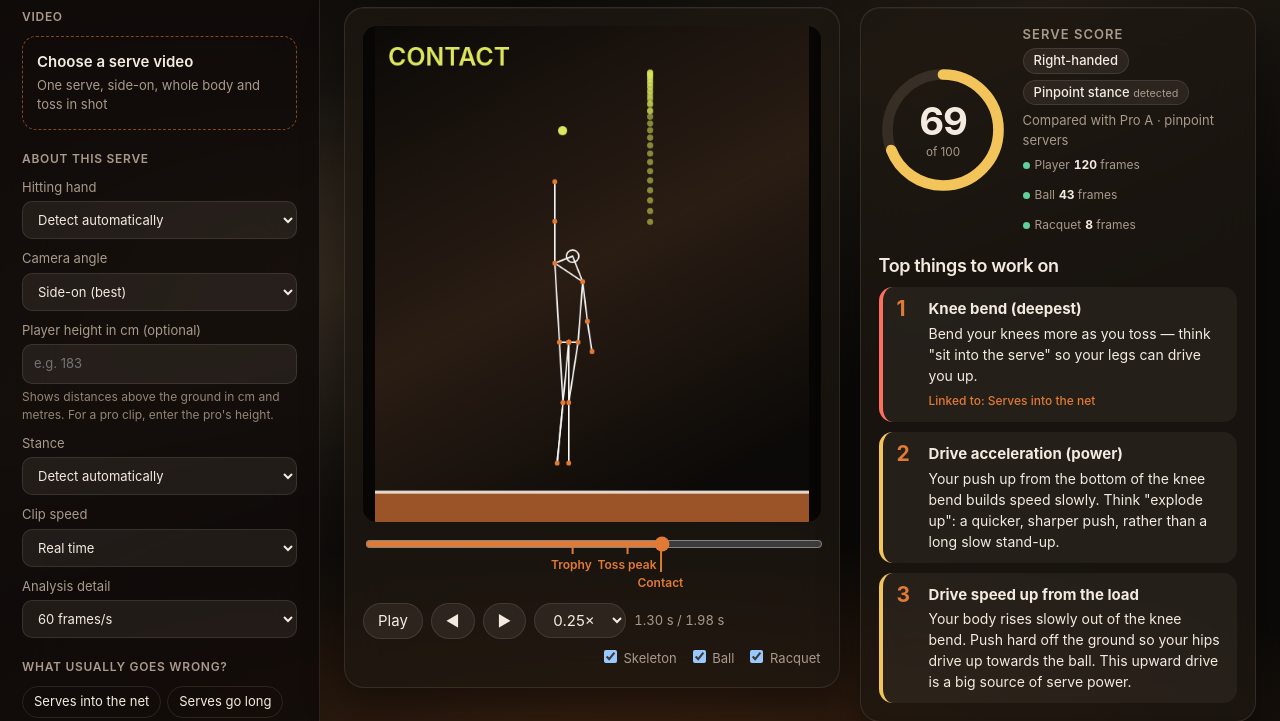
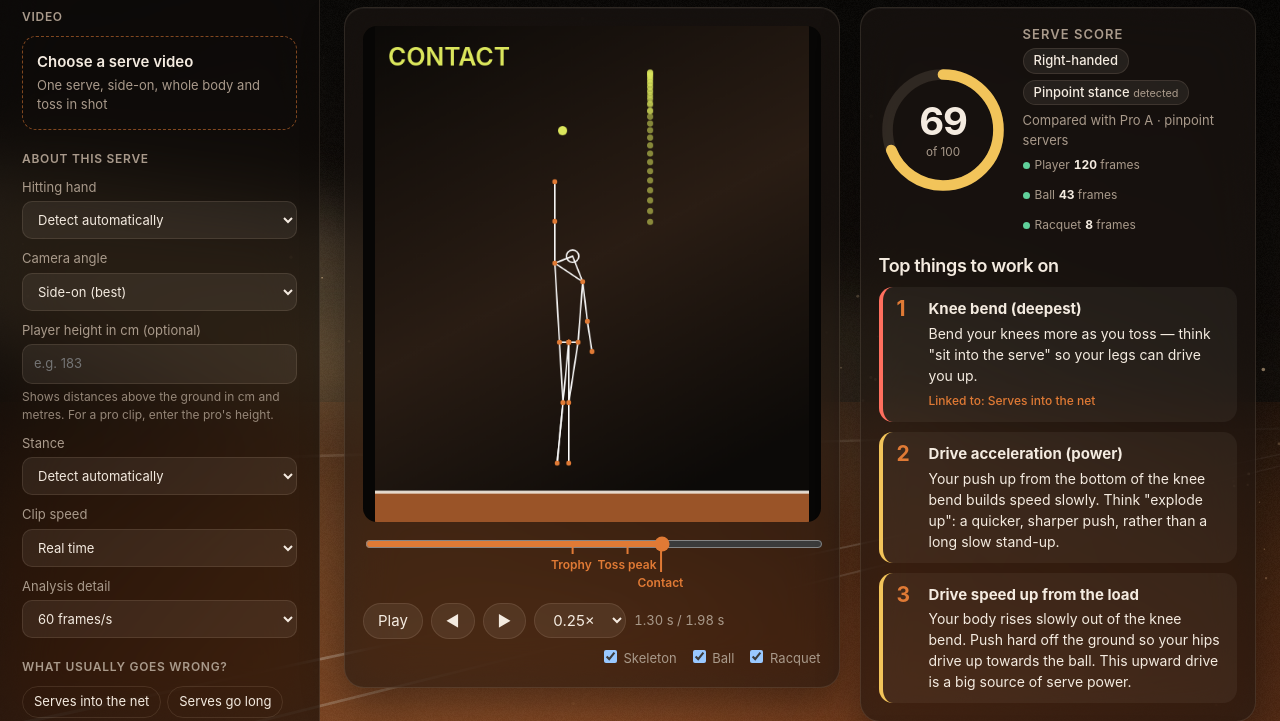
Before and after one commit to RGH4061/serve-coach, a plain HTML site: page index.html in a window 1280 px wide. Shown: the part 78-799 px from the top of the page. Drawn offline with Linux system fonts and the light colour scheme.

Commit message:
Painted clay-court backdrop behind all sections
A fixed full-screen canvas (js/backdrop.js) draws a clay court at night:
perspective court lines, a diagonal beam of warm light, film grain and
slowly drifting dust in the beam. Only the dust animates (about 30 fps),
and it stops for reduced-motion users and hidden tabs. Panels are a
little more transparent so the scene shows through the frosted glass.

Co-Authored-By: Claude Opus 5.5 <noreply@anthropic.com>
Claude-Session: https://claude.ai/code/session_018MyFsDHBYJ9Q75GeXHWPvm

```diff
--- a/css/style.css
+++ b/css/style.css
@@ -5,7 +5,7 @@
    frosted panels, soft large corners, pill buttons. */
 :root {
   --bg: #0c0a08;
-  --surface: rgba(30, 24, 19, 0.72);
+  --surface: rgba(28, 22, 18, 0.62);
   --surface-solid: #1b1612;
   --raised: rgba(255, 238, 220, 0.05);
   --field: rgba(255, 238, 220, 0.07);
@@ -16,7 +16,7 @@
   --accent-hi: #f29350;
   --sand: #e9c18c;
   --ball: #dbe65c;
-  --side-bg: rgba(16, 12, 10, 0.82);
+  --side-bg: rgba(16, 12, 10, 0.62);
   --side-ink: var(--ink);
   --side-muted: var(--muted);
   --side-line: var(--line);
@@ -33,16 +33,9 @@
 
 * { box-sizing: border-box; }
 html, body { height: 100%; }
-body {
-  margin: 0; color: var(--ink); font: 15px/1.5 var(--font-body);
-  -webkit-font-smoothing: antialiased;
-  background:
-    linear-gradient(158deg, transparent 22%, rgba(233, 193, 140, 0.10) 38%, rgba(233, 193, 140, 0.03) 52%, transparent 62%),
-    radial-gradient(ellipse 70% 50% at 18% 38%, rgba(233, 193, 140, 0.10), transparent 70%),
-    radial-gradient(ellipse 90% 45% at 50% 108%, rgba(201, 106, 43, 0.28), transparent 70%),
-    var(--bg);
-  background-attachment: fixed;
-}
+body { margin: 0; color: var(--ink); font: 15px/1.5 var(--font-body); -webkit-font-smoothing: antialiased; background: var(--bg); }
+/* The painted clay-court scene (js/backdrop.js) sits behind everything */
+#backdrop { position: fixed; inset: 0; width: 100vw; height: 100vh; z-index: -1; pointer-events: none; display: block; }
 h1, h2, h3 { font-family: var(--font-display); font-weight: 600; letter-spacing: -0.02em; margin: 0; text-wrap: balance; }
 .hidden { display: none !important; }
 button, select, input { font: inherit; }
--- a/index.html
+++ b/index.html
@@ -178,6 +178,7 @@
     </main>
   </div>
 
+  <script type="module" src="js/backdrop.js"></script>
   <script type="module" src="js/app.js"></script>
 </body>
 </html>
--- /dev/null
+++ b/js/backdrop.js
@@ -0,0 +1,198 @@
+// backdrop.js
+// The deepest background layer: a clay court at night with perspective court lines, a beam of
+// warm light coming in from the left, and dust drifting slowly through the beam.
+// The scene is drawn once (and on resize); only the dust moves. Movement stops if the user
+// prefers reduced motion or the tab is hidden.
+
+(() => {
+  const canvas = document.createElement('canvas');
+  canvas.id = 'backdrop';
+  canvas.setAttribute('aria-hidden', 'true');
+  document.body.prepend(canvas);
+  const ctx = canvas.getContext('2d');
+  const still = window.matchMedia('(prefers-reduced-motion: reduce)');
+  let scene = null, dust = [], W = 0, H = 0, dpr = 1, beam = null;
+
+  // A fixed pseudo-random sequence, so the dust looks the same on every visit.
+  let seed = 7;
+  const rand = () => ((seed = (seed * 16807) % 2147483647) / 2147483647);
+
+  function paintScene() {
+    const c = document.createElement('canvas');
+    c.width = W; c.height = H;
+    const g = c.getContext('2d');
+    const horizon = H * 0.6;
+
+    // Night sky: near-black, slightly warmer towards the floor
+    const sky = g.createLinearGradient(0, 0, 0, horizon);
+    sky.addColorStop(0, '#080706');
+    sky.addColorStop(1, '#16100b');
+    g.fillStyle = sky;
+    g.fillRect(0, 0, W, horizon);
+
+    // Clay floor, darker in the distance
+    const floor = g.createLinearGradient(0, horizon, 0, H);
+    floor.addColorStop(0, '#2b170c');
+    floor.addColorStop(0.45, '#5a2e14');
+    floor.addColorStop(1, '#8a4620');
+    g.fillStyle = floor;
+    g.fillRect(0, horizon, W, H - horizon);
+
+    // Court lines in perspective, converging on a point off to the right
+    const vp = { x: W * 1.25, y: horizon - H * 0.02 };
+    const line = (x0, w0, alpha) => {
+      // A strip from the bottom edge towards the vanishing point, narrowing with distance
+      const grad = g.createLinearGradient(x0, H, vp.x, vp.y);
+      grad.addColorStop(0, `rgba(244, 235, 224, ${alpha})`);
+      grad.addColorStop(0.75, `rgba(244, 235, 224, ${alpha * 0.25})`);
+      grad.addColorStop(1, 'rgba(244, 235, 224, 0)');
+      g.fillStyle = grad;
+      g.beginPath();
+      g.moveTo(x0 - w0 / 2, H);
+      g.lineTo(x0 + w0 / 2, H);
+      g.lineTo(vp.x, vp.y + 0.5);
+      g.lineTo(vp.x, vp.y - 0.5);
+      g.closePath();
+      g.fill();
+    };
+    g.filter = 'blur(0.6px)';
+    line(W * 0.02, Math.max(10, W * 0.012), 0.5);  // sideline
+    line(W * 0.2, Math.max(8, W * 0.009), 0.35);   // doubles alley line
+    // A line across the court (a service line), flatter and fainter
+    const yS = horizon + (H - horizon) * 0.18;
+    const across = g.createLinearGradient(0, yS, W, yS);
+    across.addColorStop(0, 'rgba(244, 235, 224, 0)');
+    across.addColorStop(0.35, 'rgba(244, 235, 224, 0.22)');
+    across.addColorStop(1, 'rgba(244, 235, 224, 0.05)');
+    g.fillStyle = across;
+    g.beginPath();
+    g.moveTo(0, yS + 4); g.lineTo(W, yS - H * 0.04); g.lineTo(W, yS - H * 0.04 + 2); g.lineTo(0, yS + 7);
+    g.closePath(); g.fill();
+    g.filter = 'none';
+
+    // Light beam from the left, falling diagonally across the scene onto the clay
+    beam = {
+      top: [{ x: -W * 0.1, y: H * 0.28 }, { x: -W * 0.1, y: H * 0.5 }],
+      far: [{ x: W * 1.05, y: H * 0.55 }, { x: W * 1.05, y: H * 0.86 }],
+    };
+    g.save();
+    g.filter = `blur(${Math.round(Math.min(W, H) * 0.04)}px)`;
+    const b = g.createLinearGradient(0, H * 0.35, W, H * 0.7);
+    b.addColorStop(0, 'rgba(233, 193, 140, 0.38)');
+    b.addColorStop(0.5, 'rgba(233, 193, 140, 0.16)');
+    b.addColorStop(1, 'rgba(233, 193, 140, 0.02)');
+    g.fillStyle = b;
+    g.beginPath();
+    g.moveTo(beam.top[0].x, beam.top[0].y);
+    g.lineTo(beam.far[0].x, beam.far[0].y);
+    g.lineTo(beam.far[1].x, beam.far[1].y);
+    g.lineTo(beam.top[1].x, beam.top[1].y);
+    g.closePath();
+    g.fill();
+    // Where the beam lands on the clay
+    const pool = g.createRadialGradient(W * 0.3, H * 0.74, 0, W * 0.3, H * 0.74, W * 0.45);
+    pool.addColorStop(0, 'rgba(240, 170, 100, 0.22)');
+    pool.addColorStop(1, 'rgba(240, 170, 100, 0)');
+    g.fillStyle = pool;
+    g.fillRect(0, horizon - H * 0.1, W, H);
+    g.restore();
+
+    // Edges fall off into darkness
+    const vig = g.createRadialGradient(W * 0.45, H * 0.55, Math.min(W, H) * 0.25, W * 0.5, H * 0.5, Math.max(W, H) * 0.8);
+    vig.addColorStop(0, 'rgba(0, 0, 0, 0)');
+    vig.addColorStop(1, 'rgba(0, 0, 0, 0.6)');
+    g.fillStyle = vig;
+    g.fillRect(0, 0, W, H);
+
+    // Fine grain, so the gradients don't band
+    const grain = g.createImageData(W, H);
+    for (let i = 0; i < grain.data.length; i += 4) {
+      const v = rand() * 255;
+      grain.data[i] = grain.data[i + 1] = grain.data[i + 2] = v;
+      grain.data[i + 3] = 7;
+    }
+    const gc = document.createElement('canvas');
+    gc.width = W; gc.height = H;
+    gc.getContext('2d').putImageData(grain, 0, 0);
+    g.drawImage(gc, 0, 0);
+    return c;
+  }
+
+  // Dust: mostly inside the beam, a few specks elsewhere
+  function inBeam(x, y) {
+    const k = x / W;
+    const top = (beam.top[0].y + (beam.far[0].y - beam.top[0].y) * k);
+    const bottom = (beam.top[1].y + (beam.far[1].y - beam.top[1].y) * k);
+    return y > top && y < bottom;
+  }
+  function makeDust() {
+    const n = Math.round((W * H) / (dpr * dpr) / 4500);
+    dust = [];
+    for (let i = 0; i < n; i++) {
+      let x, y, tries = 0;
+      do { x = rand() * W; y = rand() * H; tries++; } while (!inBeam(x, y) && rand() > 0.12 && tries < 20);
+      dust.push({
+        x, y,
+        r: (0.4 + rand() * 1.4) * dpr,
+        a: 0.12 + rand() * 0.5,
+        vx: (0.04 + rand() * 0.12) * dpr,
+        vy: (-0.03 + rand() * 0.05) * dpr,
+        phase: rand() * Math.PI * 2,
+      });
+    }
+  }
+
+  function draw(t = 0) {
+    ctx.drawImage(scene, 0, 0);
+    ctx.globalCompositeOperation = 'lighter';
+    for (const d of dust) {
+      const glow = inBeam(d.x, d.y) ? 1 : 0.35;
+      const twinkle = 0.75 + 0.25 * Math.sin(t / 1400 + d.phase);
+      ctx.fillStyle = `rgba(245, 214, 170, ${d.a * glow * twinkle})`;
+      ctx.beginPath();
+      ctx.arc(d.x, d.y, d.r, 0, Math.PI * 2);
+      ctx.fill();
+    }
+    ctx.globalCompositeOperation = 'source-over';
+  }
+
+  let last = 0, running = false;
+  function tick(t) {
+    if (!running) return;
+    if (t - last > 33) { // about 30 frames a second is plenty for drifting dust
+      for (const d of dust) {
+        d.x += d.vx + Math.sin(t / 2000 + d.phase) * 0.05 * dpr;
+        d.y += d.vy + Math.cos(t / 2600 + d.phase) * 0.04 * dpr;
+        if (d.x > W + 5) d.x = -5;
+        if (d.y < -5) d.y = H + 5;
+        if (d.y > H + 5) d.y = -5;
+      }
+      draw(t);
+      last = t;
+    }
+    requestAnimationFrame(tick);
+  }
+  function setRunning() {
+    const want = !still.matches && !document.hidden;
+    if (want && !running) { running = true; requestAnimationFrame(tick); }
+    if (!want) running = false;
+  }
+
+  function resize() {
+    dpr = Math.min(window.devicePixelRatio || 1, 2);
+    W = Math.round(window.innerWidth * dpr);
+    H = Math.round(window.innerHeight * dpr);
+    canvas.width = W; canvas.height = H;
+    seed = 7;
+    scene = paintScene();
+    makeDust();
+    draw();
+  }
+
+  let pending = null;
+  window.addEventListener('resize', () => { clearTimeout(pending); pending = setTimeout(resize, 150); });
+  document.addEventListener('visibilitychange', setRunning);
+  still.addEventListener('change', setRunning);
+  resize();
+  setRunning();
+})();
--- a/tools/build-preview.mjs
+++ b/tools/build-preview.mjs
@@ -6,7 +6,7 @@ const root = new URL('../', import.meta.url);
 const read = (p) => readFileSync(new URL(p, root), 'utf8');
 
 // Join the page's modules into one script, dropping import/export keywords.
-const modules = ['js/analysis.js', 'js/synthetic.js', 'js/dashboard.js', 'js/viewer.js', 'js/compare.js', 'js/pipeline.js', 'js/app.js'];
+const modules = ['js/backdrop.js', 'js/analysis.js', 'js/synthetic.js', 'js/dashboard.js', 'js/viewer.js', 'js/compare.js', 'js/pipeline.js', 'js/app.js'];
 const bundle = modules.map((m) => `// ---- ${m} ----\n` + read(m)
   .split('\n')
   .filter((line) => !/^import .* from '.*';$/.test(line) && !/^export \{.*\} from/.test(line))
@@ -17,6 +17,7 @@ let html = read('index.html')
   .replace('<link rel="stylesheet" href="css/style.css">', `<style>\n${read('css/style.css')}\n</style>`)
   .replace(/\s*<!-- ONNX Runtime[^\n]*\n\s*<script src="[^"]*ort\.min\.js"><\/script>/, '')
   .replace('<title>Serve Coach</title>', '<title>Serve Coach Dashboard</title>')
+  .replace('<script type="module" src="js/backdrop.js"></script>\n  ', '')
   .replace('<script type="module" src="js/app.js"></script>',
     `<script>window.__PREVIEW = true; window.__PROS = ${JSON.stringify(JSON.parse(read('data/pros.json')))}; window.__PRO_MOTIONS = ${JSON.stringify(Object.fromEntries(readdirSync(new URL('data/pros/', root)).map((f) => [`data/pros/${f}`, JSON.parse(read(`data/pros/${f}`))])))};</script>\n  <script type="module">\n${bundle}\n</script>`);
 
```
Also changed, not shown: builder.html (+1 -0 lines).
